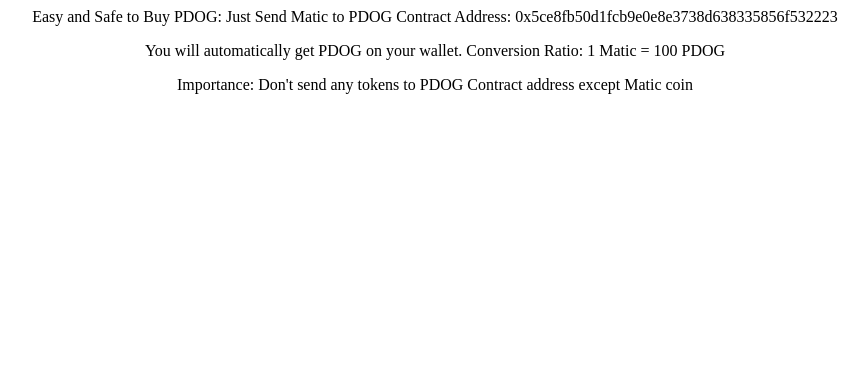
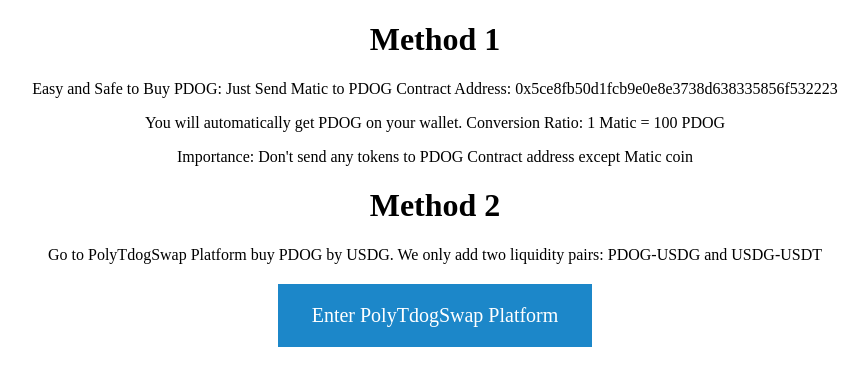
Before and after one commit to tdogtoken/buypdog, a plain HTML site: page index.html in a window 1280 px wide. Shown: the whole page, without its empty margins (205-1073 px from the left). Drawn offline with Linux system fonts and the light colour scheme.

Commit message:
Update index.html

```diff
--- a/index.html
+++ b/index.html
@@ -3,13 +3,35 @@
 <head>
 <link rel="shortcut icon" href="./favicon.ico" />
 <title>PDOG Platform</title>
+     <style>
+      .button {
+        background-color: #1c87c9;
+        border: none;
+        color: white;
+        padding: 20px 34px;
+        text-align: center;
+        text-decoration: none;
+        display: inline-block;
+        font-size: 20px;
+        margin: 4px 2px;
+        cursor: pointer;
+      }
+    </style>
 </head>
 <body>
 <div style="text-align: center">
+    <h1> Method 1 </h2>
     Easy and Safe to Buy PDOG: Just Send Matic to PDOG Contract Address: 0x5ce8fb50d1fcb9e0e8e3738d638335856f532223
       <P>You will automatically get PDOG on your wallet. Conversion Ratio: 1 Matic = 100 PDOG </P>
       Importance: Don't send any tokens to PDOG Contract address except Matic coin
     </div>
 
+    <div style="text-align: center">
+        <h1> Method 2 </h2>
+   Go to PolyTdogSwap Platform buy PDOG by USDG. We only add two liquidity pairs: PDOG-USDG and USDG-USDT
+      <P><a href="https://tdogtoken.github.io/polytdogswap" class="button">Enter PolyTdogSwap Platform</a> </P>
+
+    </div>
+
 </body>
 </html>
```
